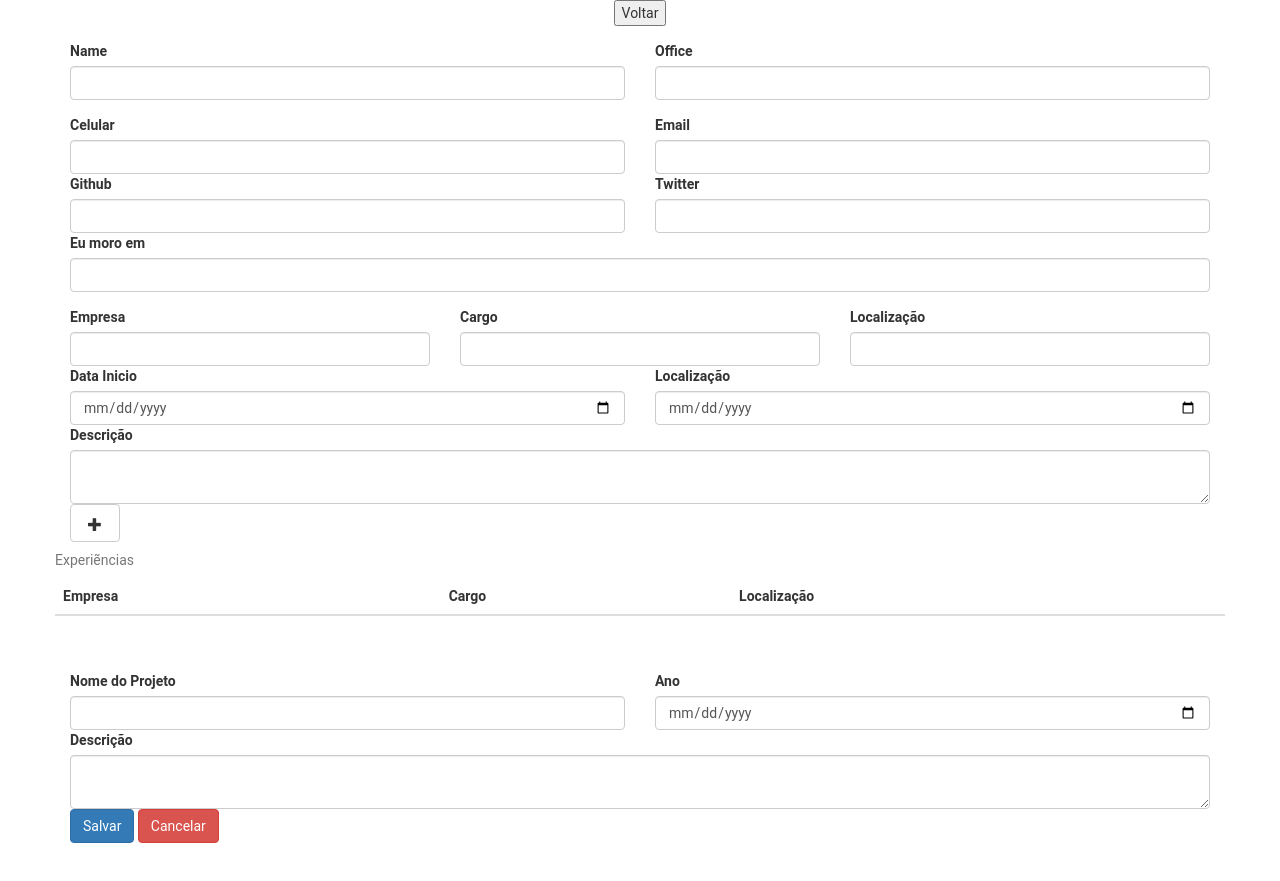
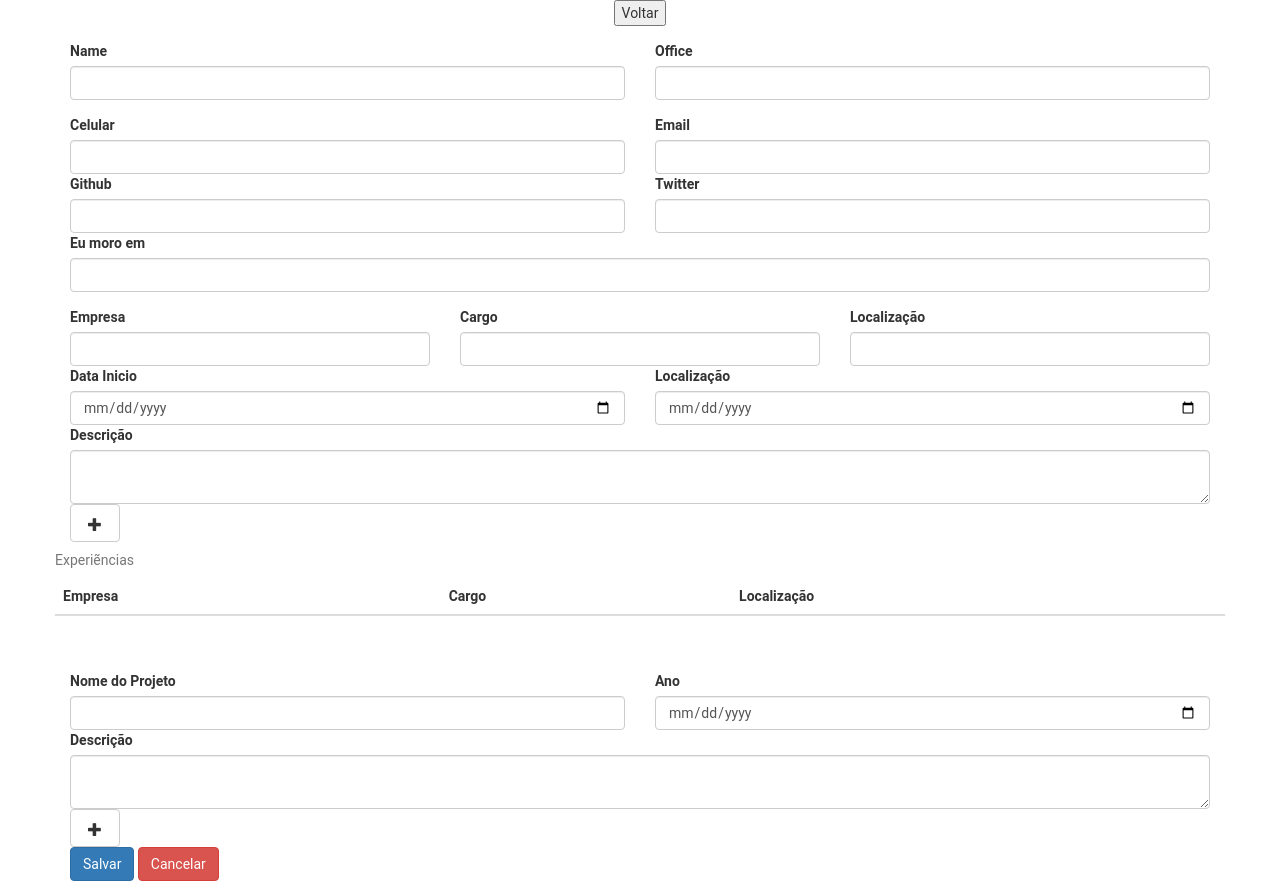
Before and after one commit to samuelsilvadev/create-page-personal, a website: page index.html in a window 1280 px wide. Both pictures are taken after a click on the button "Fazer o Meu". Before the commit the page ends 843 px from the top, so only its background shows below. Drawn offline with nearby package versions, Linux system fonts and the light colour scheme; some packages are replaced by stand-ins of ours.

Commit message:
adicionando botão no form de projects done

```diff
--- a/index.html
+++ b/index.html
@@ -163,6 +163,13 @@
                         <textarea name="descriptionProject" type="text" class="form-control"></textarea>
                     </div>
                 </div>
+                <div class="form-group">
+                    <div class="col-md-1">
+                        <button id="btn-frm-projects-done" class="btn btn-default">
+                            <span class="glyphicon glyphicon-plus" aria-hidden="true"></span>
+                        </button>
+                    </div>
+                </div>
             </form>
         </div>
         <div class="row">
```
